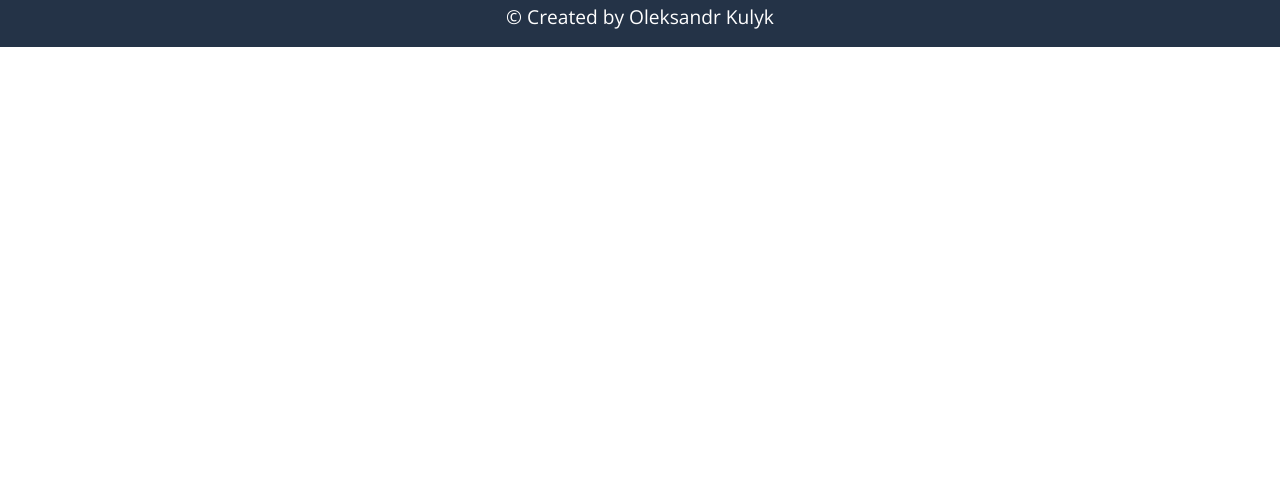
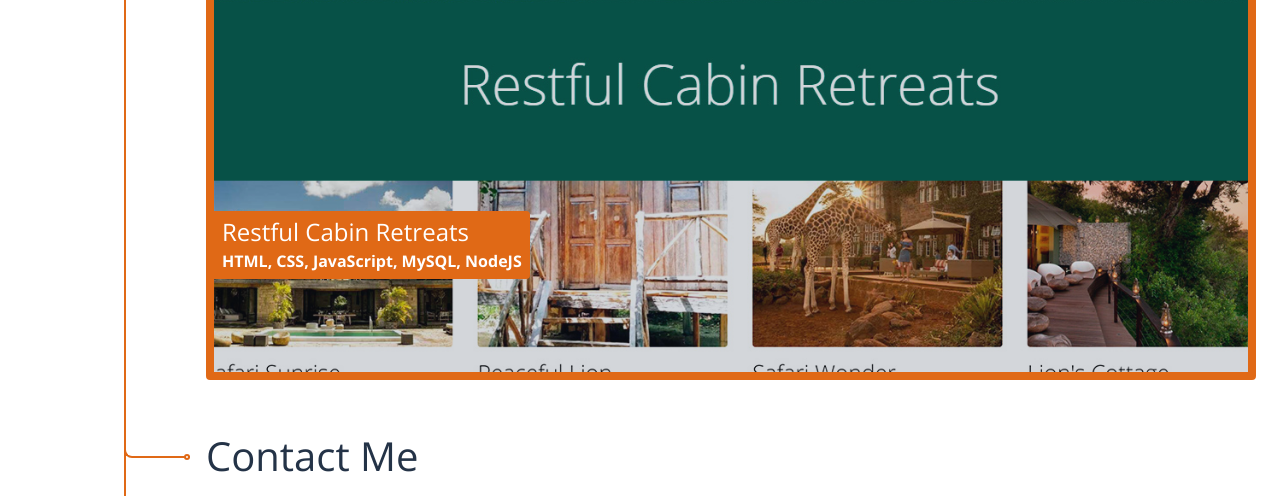
Before and after one commit to AlexKuWerz/unh-portfolio-landing-page, a plain HTML site: page index.html in a window 1280 px wide. Shown: the part 2476-2972 px from the top of the page. Before the commit the page ends 2523 px from the top, so only its background shows below. Drawn offline with nearby package versions, Linux system fonts and the light colour scheme.

Commit message:
Add new project to portfolio.

```diff
--- a/index.html
+++ b/index.html
@@ -80,6 +80,14 @@
                             </figure>
                         </a>
                     </li>
+                    <li class="list-item wide-item">
+                        <a class="none-styled-link" href="https://restful-cabin-retreats.herokuapp.com/" target="_blank" rel="noopener">
+                            <figure class="work-preview">
+                                <img class="image" src="./assets/images/work-previews/restful-cabin-retreats.jpg" alt="Restful Cabin Retreats preview"/>
+                                <figcaption class="title">Restful Cabin Retreats <strong class="tags">HTML, CSS, JavaScript, MySQL, NodeJS</strong></figcaption>
+                            </figure>
+                        </a>
+                    </li>
                 </ul>
             </section>
             <section class="content-section branch-decor branch-decor-rounded bullet-point-decor" id="contact-me-section">
```
Also changed, not shown: assets/images/work-previews/restful-cabin-retreats.jpg (added).
